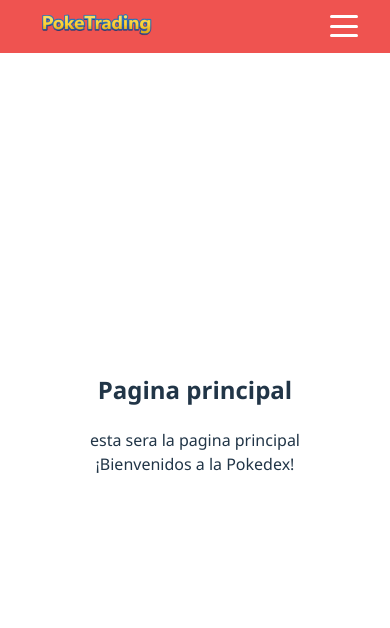
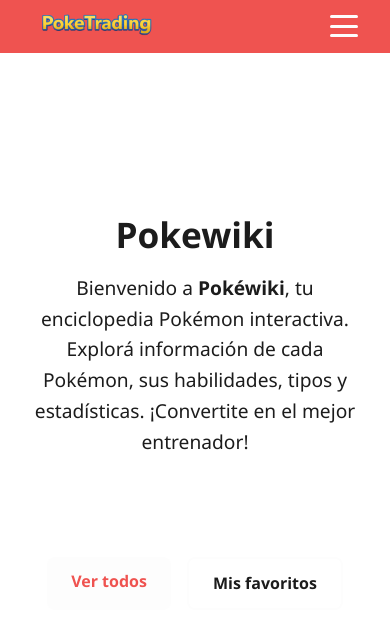
Before and after one commit to nahuelcstr/tp-final-react-nahuel-castro, a React (Vite) app: page / in a window 390 px wide. Shown: the top 628 px of the page. Built offline with nearby package versions, Linux system fonts and the light colour scheme.

Commit message:
se corrigio un error con el bloqueo del scroll, y se desarrollo la home page. Componentes agregados homecss, TypeButtons y InputBuscar

```diff
--- a/src/App.css
+++ b/src/App.css
@@ -1,46 +1,8 @@
 #root {
-  max-width: 1280px;
   margin: 0 auto;
-  padding: 2rem;
   text-align: center;
 }
 
 ul{
   list-style: none;
 }
-
-.logo {
-  height: 6em;
-  padding: 1.5em;
-  will-change: filter;
-  transition: filter 300ms;
-}
-.logo:hover {
-  filter: drop-shadow(0 0 2em #646cffaa);
-}
-.logo.react:hover {
-  filter: drop-shadow(0 0 2em #61dafbaa);
-}
-
-@keyframes logo-spin {
-  from {
-    transform: rotate(0deg);
-  }
-  to {
-    transform: rotate(360deg);
-  }
-}
-
-@media (prefers-reduced-motion: no-preference) {
-  a:nth-of-type(2) .logo {
-    animation: logo-spin infinite 20s linear;
-  }
-}
-
-.card {
-  padding: 2em;
-}
-
-.read-the-docs {
-  color: #888;
-}
--- a/src/App.jsx
+++ b/src/App.jsx
@@ -6,6 +6,7 @@
 import Favorite from "./pages/Favorite";
 //componentes
 import Navbar from "./components/NavBar";
+import Buscador from "./components/inputBuscar";
 //css
 import './App.css';
 
--- /dev/null
+++ b/src/components/InputBuscar.jsx
@@ -0,0 +1,20 @@
+import { use, useState } from "react";
+import { useEffect } from "react";
+
+function Buscador(){
+    const [input, setInput] = useState(0);
+    return(
+        <>
+        <div className="buscador-container">
+            <input
+                className="buscador-barra"
+                type="text"
+                value={busqueda}
+                placeholder="Buscar por nombre o numero de pokemon..."
+            />
+
+        </div>
+        </>
+    )
+}
+export default Buscador;
--- a/src/components/NavBar.jsx
+++ b/src/components/NavBar.jsx
@@ -5,10 +5,13 @@
 import "../styles/NavBar.css";
 
 function Navbar() {
-  const [open, setOpen] = useState(false); //menu desplegable
+  const [open, setOpen] = useState(false); //estado del menu
   const mostrarBarra = () => {
-  setOpen(!open);
+    if (window.innerWidth <= 768) { // solo alterna el menú si es mobile
+    setOpen(!open);
+  }
   };
+  //bloquear el scroll
   useEffect(() => {
   document.body.style.overflow = open ? "hidden" : "auto";
 }, [open]);
--- a/src/index.css
+++ b/src/index.css
@@ -2,15 +2,32 @@
   font-family: 'Segoe UI', Tahoma, Geneva, Verdana, sans-serif;
   line-height: 1.5;
   font-weight: 400;
-
-  color-scheme: light dark;
-  color: rgba(255, 255, 255, 0.87);
-  background-color: #242424;
-
-  font-synthesis: none;
-  text-rendering: optimizeLegibility;
-  -webkit-font-smoothing: antialiased;
-  -moz-osx-font-smoothing: grayscale;
+  background-color: var(--clr-gray);
+  /* paleta de colores */
+  --clr-black: #1c1c1c;
+  --clr-gray: #e0e0e0;
+  --clr-white: #fdfdfd;
+  --clr-red: #ef5350;
+  --clr-yellow: #ffd700;
+  /* color tipo pokemon */
+  --type-normal: #A8A878;
+  --type-fire: #F08030;
+  --type-water: #6890F0;
+  --type-grass: #78C850;
+  --type-electric: #F8D030;
+  --type-ice: #98D8D8;
+  --type-fighting: #C03028;
+  --type-poison: #A040A0;
+  --type-ground: #E0C068;
+  --type-flying: #A890F0;
+  --type-psychic: #F85888;
+  --type-bug: #A8B820;
+  --type-rock: #B8A038;
+  --type-ghost: #705898;
+  --type-dark: #705848;
+  --type-dragon: #7038F8;
+  --type-steel: #B8B8D0;
+  --type-fairy: #F0B6BC;
 }
 
 a {
@@ -19,7 +36,7 @@
   text-decoration: inherit;
 }
 a:hover {
-  color: #535bf2;
+  color: #baf253;
 }
 
 body {
--- a/src/pages/Home.jsx
+++ b/src/pages/Home.jsx
@@ -1,9 +1,31 @@
+import { Link } from "react-router-dom";
+import "../styles/home.css";
+import ButtonTypes from "../components/ButtonTypes";
+
+
 function Home(){
     return(
-        <div>
-            <h2>Pagina principal</h2>
-            <p>esta sera la pagina principal <br />¡Bienvenidos a la Pokedex!</p>
-        </div>
+        <>
+        <section className="home">
+            <div className="home-container">
+                <div className="home-text">
+                    <h1>Pokewiki</h1>
+                    <p>
+                        Bienvenido a <strong>Pokéwiki</strong>, tu enciclopedia Pokémon
+                        interactiva. Explorá información de cada Pokémon, sus habilidades,
+                        tipos y estadísticas. ¡Convertite en el mejor entrenador!
+                    </p>
+                </div>
+                <div className="home-links">
+                    <Link to='/pokemon' className="btn-todos">Ver todos</Link>
+                    <Link to='/favorite' className="btn-fav">Mis favoritos</Link>
+                </div>
+                <div className="filter">
+
+                </div>
+            </div>
+        </section>
+        </>
     );
 }
 export default Home;
--- a/src/pages/Pokemon.jsx
+++ b/src/pages/Pokemon.jsx
@@ -1,3 +1,5 @@
+import Buscador from "../components/inputBuscar";
+
 function Pokemon(){
     return(
         <div>
--- a/src/styles/NavBar.css
+++ b/src/styles/NavBar.css
@@ -1,3 +1,4 @@
+
 .logo-navbar{
     width: 200px;
     height: auto;
@@ -12,7 +13,7 @@
     left: 0;
     width: 100%;
     z-index: 1000;
-    background-color: #ef5350;
+    background-color: var(--clr-red);
 
 }
 
@@ -29,13 +30,13 @@
     gap: 1.5rem;
 }
 .links-navbar a {
-    color: white;
+    color: var(--clr-white);
     text-decoration: none;
     font-weight: bold;
     transition: color 0.3s;
 }
 .links-navbar a:hover{
-    color: #ffd700;
+    color: var(--clr-yellow);
     transform: scale(2px);
     transition: all 1s ;
     }
@@ -57,7 +58,7 @@
     display: block;
     height: 3px;
     width: 100%;
-    background: white;
+    background: var(--clr-white);
     border-radius: 2px;
     transition: all 0.3s ease;
     transform-origin: center;
@@ -91,7 +92,7 @@
         top: 0px;
         left: 0;
         right: 0;
-        background-color: #ef5350;
+        background-color: var(--clr-red);
         flex-direction: column;
         align-items: center;
         justify-content: center;
--- /dev/null
+++ b/src/styles/home.css
@@ -0,0 +1,77 @@
+.home {
+  height: 88vh;
+  display: flex;
+  align-items: center;
+  justify-content: center;
+  padding: 2rem;
+  color: var(--clr-black)
+}
+
+.home-container {
+  display: flex;
+  flex-direction: column;
+  align-items: center;
+  justify-content: space-between;
+  gap: 3rem;
+  max-width: 1100px;
+  width: 100%;
+}
+
+.home-text {
+  flex: 1;
+}
+
+.home-text h1 {
+  font-size: 3rem;
+  margin-bottom: 1rem;
+}
+
+.home-text p {
+  font-size: 1.2rem;
+  line-height: 1.6;
+}
+
+.home-links {
+  margin-top: 2rem;
+  display: flex;
+  gap: 1rem;
+}
+
+.btn-todos,
+.btn-fav {
+  padding: 0.8rem 1.5rem;
+  border-radius: 8px;
+  font-weight: bold;
+  text-decoration: none;
+  transition: 0.3s ease;
+}
+
+.btn-todos {
+  background: var(--clr-white);
+  color: var(--clr-red);
+}
+
+.btn-fav {
+  background: transparent;
+  border: 2px solid var(--clr-white);
+  color: var(--clr-black);
+}
+
+.btn-todos:hover,
+.btn-fav:hover {
+  color: var(--clr-black);
+  transform: translateY(3px);
+  box-shadow: var(--clr-black);
+  background: var(--clr-white);
+}
+
+/* Responsive */
+@media (max-width: 768px) {
+  .home-container {
+    text-align: center;
+  }
+
+  .home-text h1 {
+    font-size: 2.2rem;
+  }
+}
```
Also changed, not shown: src/components/TypeButtons.jsx (added, +10 -0 lines), src/assets/fondo.jpg (added).
